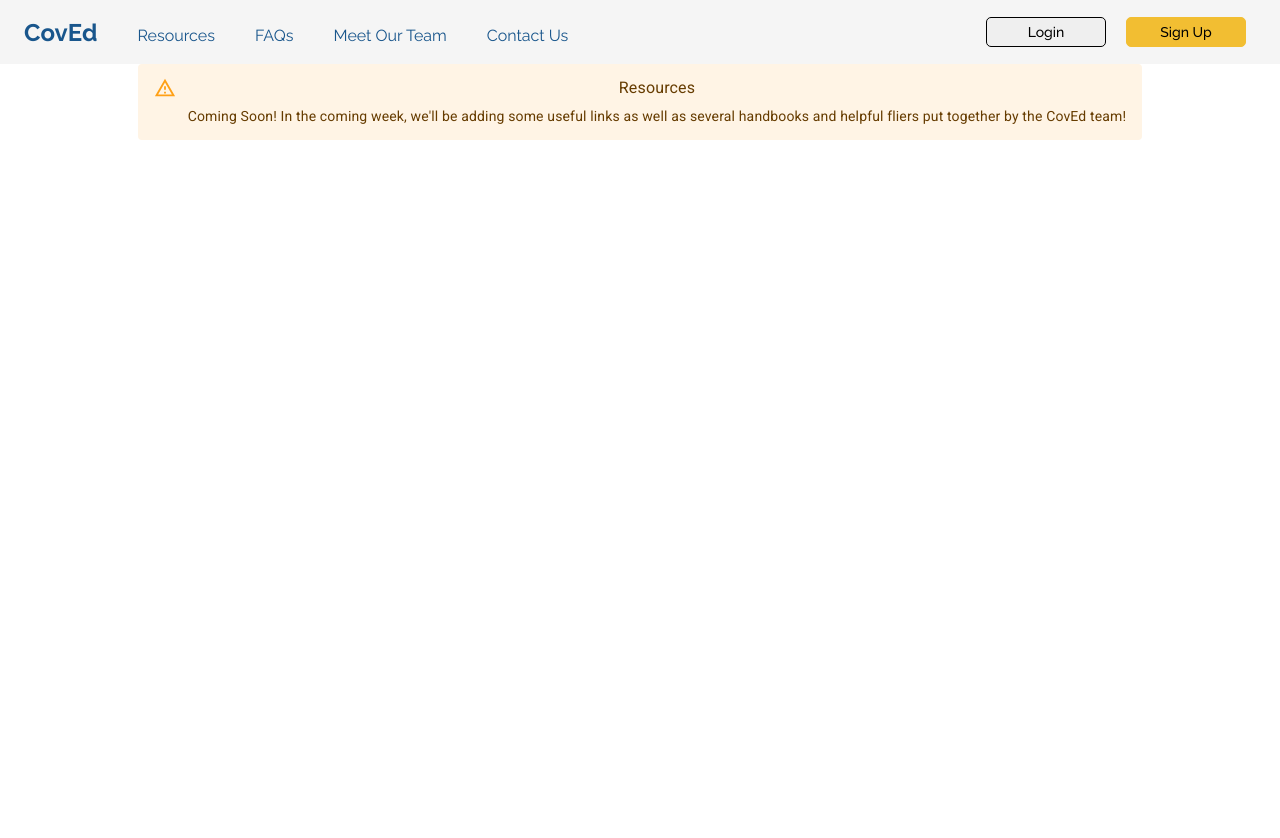
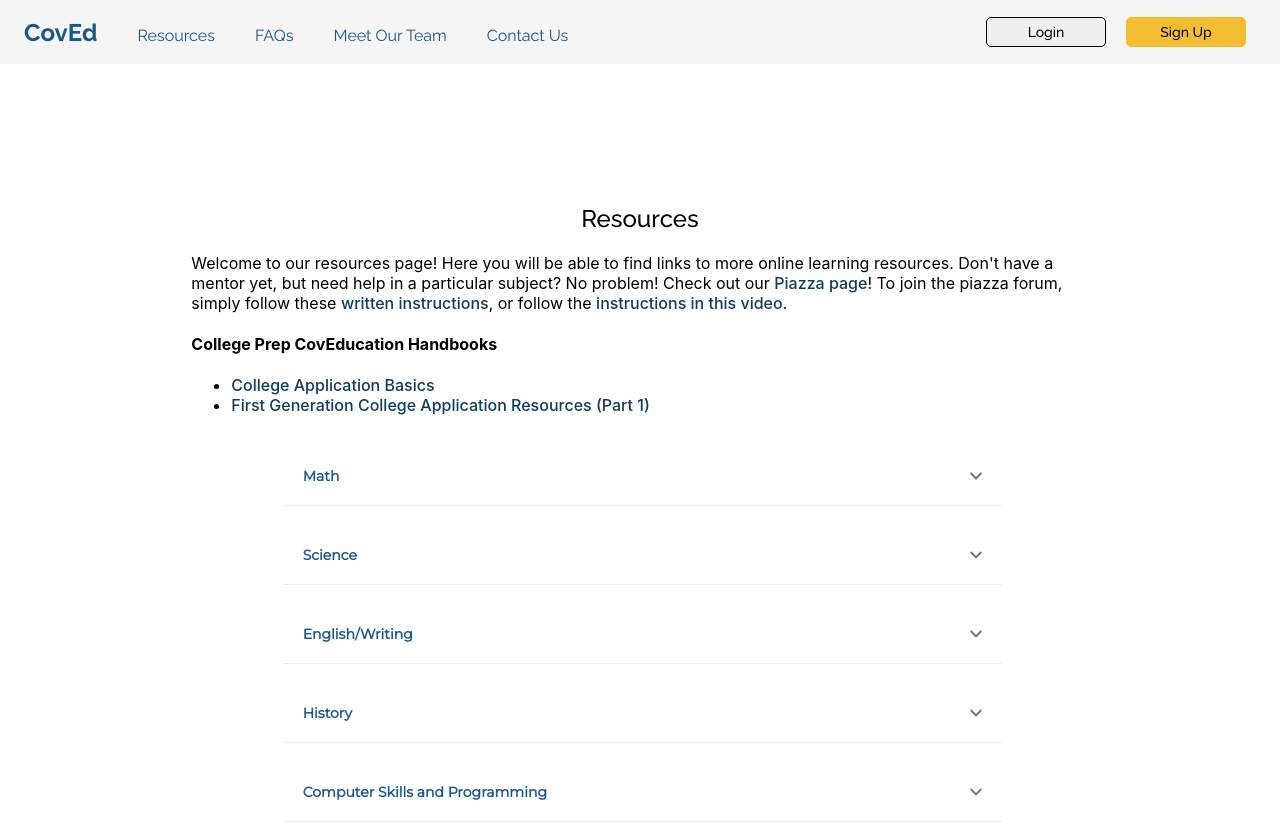
Before and after one commit to CovEducation/Website, a React (Create React App) app in the folder packages/client/: page /resources in a window 1280 px wide. Shown: the top 838 px of the page. Before the commit the page ends 800 px from the top, so only its background shows below. Built offline with nearby package versions, Linux system fonts and the light colour scheme; no server answers; what react-instantsearch-dom would draw is missing.

Commit message:
add resources, fix h2 nit, accordion nit (#98)

```diff
--- a/packages/client/src/components/Accordion/index.js
+++ b/packages/client/src/components/Accordion/index.js
@@ -56,6 +56,7 @@ const AccordionRowContent = styled.div`
   text-align: left;
   margin-left: 20px;
   margin-right: 20px;
+  padding-top: 20px;
 `;
 
 export const AccordionRow = ({ children, title }) => {
--- a/packages/client/src/pages/FAQs/index.js
+++ b/packages/client/src/pages/FAQs/index.js
@@ -20,7 +20,7 @@ const FAQsWrapper = styled.div`
   h2 {
     font-family: ${FONTS.font1};
     font-weight: 500;
-    padding-top: 30px;
+    padding-top: 20px;
   }
 `;
 
--- a/packages/client/src/pages/MeetOurTeam/index.js
+++ b/packages/client/src/pages/MeetOurTeam/index.js
@@ -1,6 +1,7 @@
 import React from "react";
 import HTabs from "./Tabs";
 import styled from "styled-components";
+import { FONTS } from '../../constants';
 
 import { getTeamDataList } from "../../api";
 
@@ -11,6 +12,14 @@ const TabsContainer = styled.div`
   text-align: center;
   width: 70%;
   margin: 0 auto;
+  h2 {
+    font-family: ${FONTS.font1};
+    font-weight: 500;
+    padding-top: 20px;
+  }
+  p{
+    font-family: ${FONTS.font2};
+  }
 `;
 const MeetOurTeam = () => {
   const [teamData, setTeamData] = React.useState([]);
@@ -35,8 +44,8 @@ const MeetOurTeam = () => {
   };
   return (
     <div>
-      <h2 style={{ textAlign: "center" }}>Meet Our Team </h2>
       <TabsContainer>
+      <h2> Meet Our Team </h2>
         <HTabs
           texts={[
             getFilteredData(), // All
--- a/packages/client/src/pages/Resources/index.js
+++ b/packages/client/src/pages/Resources/index.js
@@ -1,11 +1,12 @@
 import React from "react";
 import styled from "styled-components";
-import { FONTS } from "../../constants";
-import Alert from "@material-ui/lab/Alert";
-import AlertTitle from "@material-ui/lab/AlertTitle";
+import { FONTS, COLORS } from "../../constants";
+import Section from '../../components/Section';
+import Accordion, { AccordionRow } from '../../components/Accordion';
+import Grid from '@material-ui/core/Grid';
 
 const Wrapper = styled.div`
-  text-align: center;
+  text-align: left;
   width: 100%;
   margin: 0 auto;
   display: flex;
@@ -13,7 +14,6 @@ const Wrapper = styled.div`
   align-items: center;
   flex-direction: column;
   position: relative;
-  font-size: 4em;
   overflow: hidden;
   p {
     font-family: ${FONTS.font2};
@@ -21,19 +21,144 @@ const Wrapper = styled.div`
   h2 {
     font-family: ${FONTS.font1};
     font-weight: 500;
-    padding-top: 30px;
+    padding-top: 20px;
+    text-align: center;
+  }
+  a {
+    color: ${COLORS.darkblue};
+    font-weight: 500;
+    text-decoration: none;
+  }
+  a:hover {
+    color: ${COLORS.yellow};
   }
 `;
 
 const ResourcesPage = () => {
   return (
     <Wrapper>
-      <Alert severity="warning">
-        <AlertTitle>Resources</AlertTitle>
-        Coming Soon! In the coming week, we'll be adding some useful links as
-        well as several handbooks and helpful fliers put together by the CovEd
-        team!
-      </Alert>
+        <Section p="100px">
+        <h2> Resources </h2>
+        <Grid container direction="row" justify="center" spacing={2}>
+          <Grid item sm={10} xs={10}>
+          Welcome to our resources page! Here you will be able to find links to more online learning resources. Don't have a mentor yet, but need help in a particular subject? No problem! Check out our <a target="_blank" href="https://www.piazza.com/coveducation/other/coved1/home"> Piazza page</a>! To join the piazza forum, simply follow these <a href="http://tinyurl.com/menteeguideline" target="_blank">written instructions</a>, or follow the <a href="http://tinyurl.com/piazzavid" target="_blank">instructions in this video.</a>
+
+              <h4>College Prep CovEducation Handbooks</h4>
+              <ul>
+                <li><a href="https://drive.google.com/file/d/1-s5C0_57b0fp1ZEXyMLyAldIJ9UmpsFF/view?usp=sharing" target="_blank">College Application Basics</a></li>
+                <li><a href="https://drive.google.com/file/d/11KzeiD1-C1FemI0Tb7_ib4IfIvICyfZW/view?usp=sharing" target="_blank">First Generation College Application Resources (Part 1)</a></li>
+              </ul>
+            </Grid>
+            <Grid item sm={8} xs={10}>
+              <Accordion>
+                <AccordionRow title="Math" id={1}>
+                  <h3>All Schools</h3>
+                  <ul>
+                      <li><a href="https://www.khanacademy.org/math" target="_blank"> Khan Academy </a></li>
+                      <li><a href="https://mathpickle.com/" target="_blank"> Math Pickle </a></li>
+                      <li><a href="https://fullsteam.mit.edu/" target="_blank"> MIT Full STEAM </a></li>
+                      <li><a href="https://mass.pbslearningmedia.org/collection/new-school-routines/#.XoahWyUpCEc" target="_blank"> PBS Learning Media</a></li>
+                  </ul>
+                  <h3>Elementary School</h3>
+                  <ul>
+                      <li><a href="https://www.abcmouse.com/abt/homepage" target="_blank"> ABCmouse (free trial) </a></li>
+                      <li><a href="https://www.funbrain.com/" target="_blank"> FunBrain </a></li>
+                      <li><a href="https://jr.brainpop.com/math/" target="_blank"> Brainpop Jr </a></li>
+                      <li><a href="https://www.brainpop.com/" target="_blank"> Brainpop</a></li>
+                      <li><a href="http://www.math4childrenplus.com/games/" target="_blank"> Math4Children</a></li>
+                      <li><a href="https://pbskids.org/games/all-topics/" target="_blank"> PBS Kids</a></li>
+                      <li><a href="https://stemnova.weebly.com/" target="_blank"> StemNova</a></li>
+                  </ul>
+                  <h3>Middle School</h3>
+                  <ul>
+                      <li><a href="https://www.funbrain.com/" target="_blank"> FunBrain </a></li>
+                      <li><a href="https://www.brainpop.com/" target="_blank"> Brainpop</a></li>
+                      <li><a href="http://www.math4childrenplus.com/games/" target="_blank"> Math4Children</a></li>
+                  </ul>
+                  <h3>High School</h3>
+                  <ul>
+                      <li><a href="https://www.edx.org/learn/ap" target="_blank"> EdX </a></li>
+                      <li><a href="https://ocw.mit.edu/index.htm" target="_blank"> MIT OpenCourseware </a></li>
+                  </ul>
+                </AccordionRow>
+                <AccordionRow title="Science" id={2}>
+                <h3>All Schools</h3>
+                  <ul>
+                      <li><a href="https://www.khanacademy.org/science" target="_blank"> Khan Academy </a></li>
+                      <li><a href="https://www.labxchange.org/" target="_blank"> LabXchange </a></li>
+                      <li><a href="https://fullsteam.mit.edu/" target="_blank"> MIT Full STEAM </a></li>
+                      <li><a href="https://mass.pbslearningmedia.org/collection/new-school-routines/#.XoahWyUpCEc" target="_blank"> PBS Learning Media</a></li>
+                  </ul>
+                  <h3>Elementary School</h3>
+                  <ul>
+                      <li><a href="https://www.jpl.nasa.gov/edu/learn/tag/search/Mars" target="_blank"> NASA JPL Resources </a></li>
+                      <li><a href="https://www.funbrain.com/" target="_blank"> FunBrain </a></li>
+                      <li><a href="https://jr.brainpop.com/math/" target="_blank"> Brainpop Jr </a></li>
+                      <li><a href="https://www.brainpop.com/" target="_blank"> Brainpop</a></li>
+                      <li><a href="https://kids.nationalgeographic.com/" target="_blank"> National Geographic Kids</a></li>
+                      <li><a href="https://pbskids.org/games/all-topics/" target="_blank"> PBS Kids</a></li>
+                      <li><a href="https://stemnova.weebly.com/" target="_blank"> StemNova</a></li>
+                      <li><a href="https://mysteryscience.com/distance-learning" target="_blank"> Mystery science</a></li>
+                      <li><a href="https://docs.google.com/document/u/0/d/1SvIdgTx9djKO6SjyvPDsoGlkgE3iExmi3qh2KRRku_w/mobilebasic" target="_blank"> Virtual Field Trips</a></li>
+                  </ul>
+                  <h3>Middle School</h3>
+                  <ul>
+                      <li><a href="https://www.funbrain.com/" target="_blank"> FunBrain </a></li>
+                      <li><a href="https://www.brainpop.com/" target="_blank"> Brainpop</a></li>
+
+                  </ul>
+                  <h3>High School</h3>
+                  <ul>
+                      <li><a href="https://www.edx.org/learn/ap" target="_blank"> EdX </a></li>
+                      <li><a href="https://ocw.mit.edu/index.htm" target="_blank"> MIT OpenCourseware </a></li>
+                  </ul>
+                </AccordionRow>
+                <AccordionRow title="English/Writing" id={3}>
+                One of the best ways to improve writing, reading comprehension, and general english skills is to read! Most libraries offer online ebooks now, so if you don't find something that works below, try picking up a book! You can also listen to <a href="https://stories.audible.com/start-listen" target="_blank">Audible</a>'s collection of children's audiobooks for free while schools are closed.
+                <h3>Worksheets, Games, More Resources</h3>
+                <ul>
+                  <li><a href="http://www.thinkgrowgiggle.com/2020/03/the-best-websites-to-save-for-upper.html?ck_subscriber_id=661348794" target="_blank"> ThinkGrowGiggle Blog</a></li>
+                  <li><a href="https://www.seussville.com/parents/" target="_blank"> Seussville</a></li>
+                  <li><a href="https://learnathome.scholastic.com/thanks.html" target="_blank"> Scholastic: Leart at Home for Families</a></li>
+                  <li><a href="https://www.starfall.com/h/" target="_blank"> Starfall</a></li>
+                  <li><a href="https://www.squigglepark.com/" target="_blank"> SquigglePark</a></li>
+                  <li><a href="https://www.quill.org/" target="_blank"> Quill</a></li>
+                </ul>
+                <h3>List of Creative Writing Prompts</h3>
+                To practice writing, just start writing! Here are some websites with prompts that can inspire.
+                <ul>
+                  <li><a href="https://blog.reedsy.com/creative-writing-prompts/"> 500+ Creative Writing Prompts</a></li>
+                  <li><a href="https://www.writersdigest.com/be-inspired/writing-prompts"> The Writer's Digest</a></li>
+                </ul>
+                </AccordionRow>
+                <AccordionRow title="History" id={4}>
+                  History is all about stories. You can learn through books, videos, interactive experiences, and more.
+                <h3>Exploratory Activities and Virtual Tours</h3>
+                <ul>
+                  <li><a href="https://www.intrepidmuseum.org/education/online-resources"> Intrepid Museum </a></li>
+                  <li><a href="https://macaccess.org/home-new/at-home-activities/"> Museum, Arts and Culture Access Consortium </a></li>
+                  <li><a href="https://world-geography-games.com/world.html"> World Geography Games </a></li>
+                  <li><a href="https://docs.google.com/document/u/0/d/1SvIdgTx9djKO6SjyvPDsoGlkgE3iExmi3qh2KRRku_w/mobilebasic" target="_blank"> Virtual Field Trips</a></li>
+                </ul>
+                </AccordionRow>
+                <AccordionRow title="Computer Skills and Programming" id={5}>
+                Aside from trying your own coding projects, here are some more resources!
+                <ul>
+                  <li><a href="https://spandan.unstructured.studio/"> Spandan: </a>Free, online, hands-on creative workshops for middle and high-school students</li>
+                  <li><a href="https://www.khanacademy.org/computing" target="_blank"> Khan Academy </a></li>
+                  <li><a href="https://scratch.mit.edu/explore/projects/games/" target="_blank"> Scratch </a></li>
+                  <li><a href="https://blockly.games/" target="_blank"> Blockly: Logic Puzzles </a></li>
+                  <li><a href="https://www.brainpop.com/" target="_blank"> Brainpop</a></li>
+                  <li><a href="https://www.edx.org/learn/ap" target="_blank"> EdX </a></li>
+                  <li><a href="https://ocw.mit.edu/index.htm" target="_blank"> MIT OpenCourseware </a></li>
+                  <li><a href="https://fullsteam.mit.edu/" target="_blank"> MIT Full STEAM </a></li>
+                  <li><a href="https://www.codecademy.com/" target="_blank"> CodeAcademy </a></li>
+                </ul>
+                </AccordionRow>
+            </Accordion>
+          </Grid>
+        </Grid>
+        </Section>
     </Wrapper>
   );
 };
```
